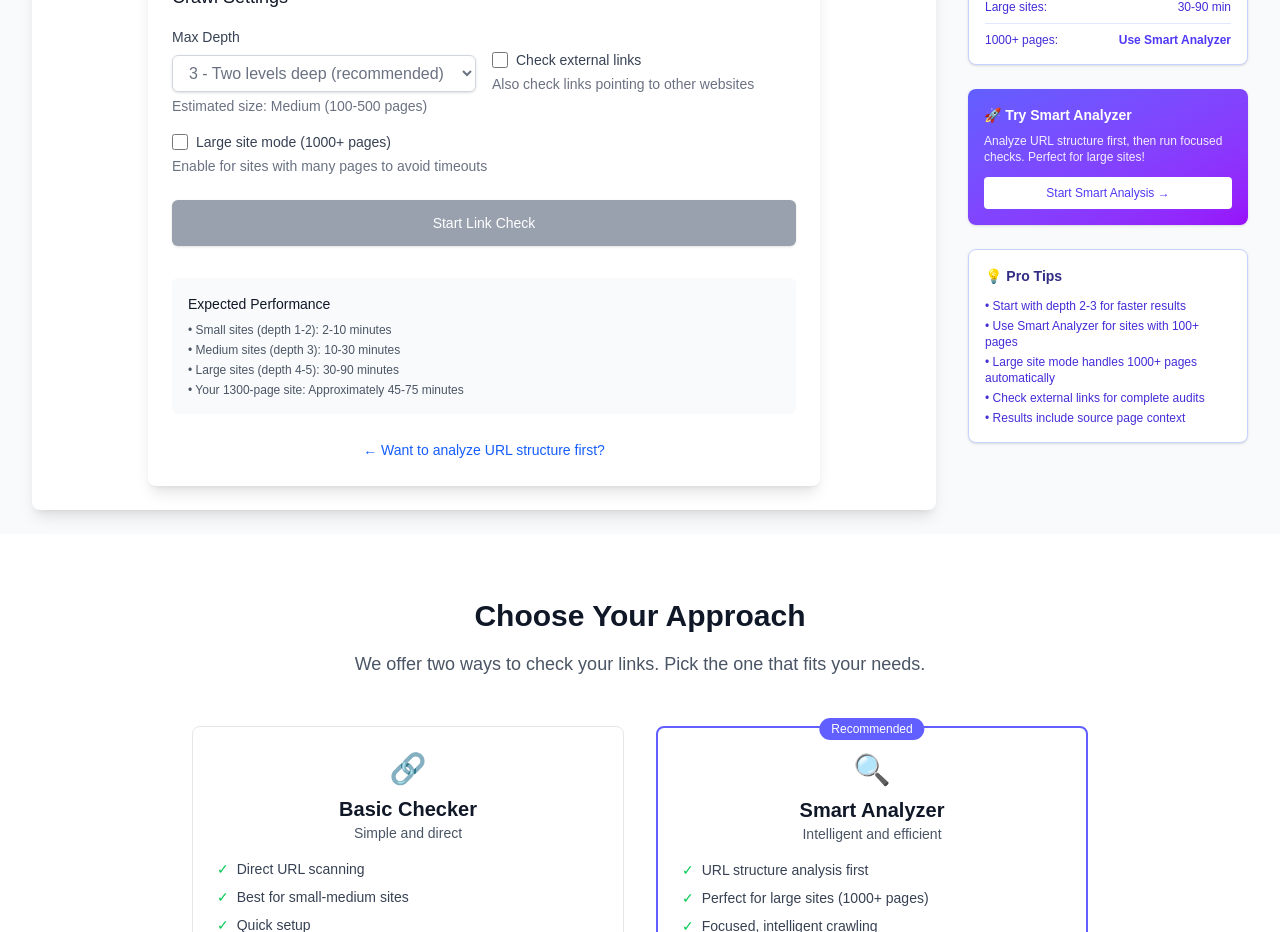
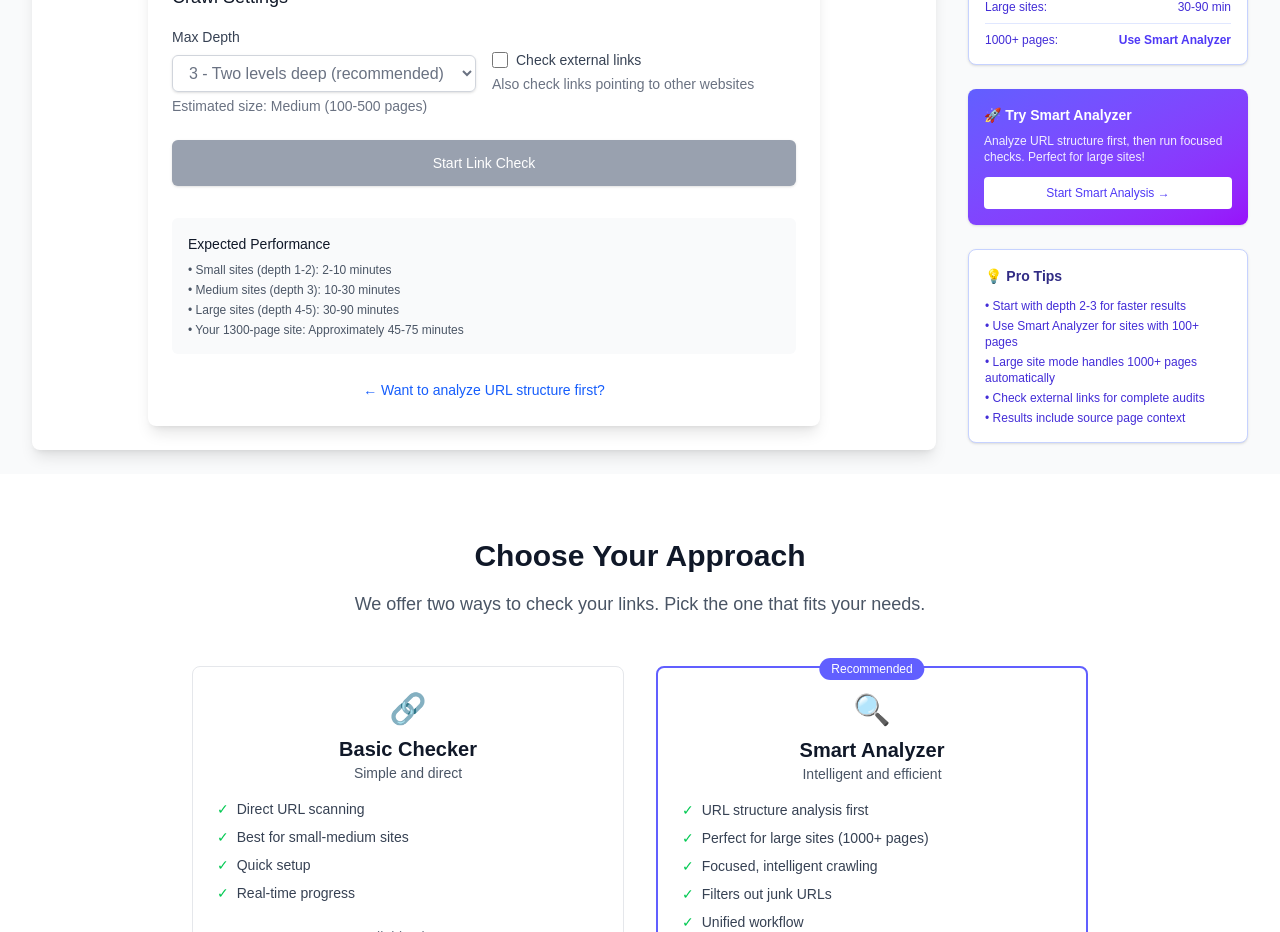
Before and after one commit to Abhishek-J-Sudo/broken-link-generator, a Next.js app: page / in a window 1280 px wide. Shown: the part 940-1872 px from the top of the page. Built offline with nearby package versions, Linux system fonts and the light colour scheme.

Commit message:
remove largecrawlmode checkbox and its functions from largecrawlform - no longer need as by default traditional crawl handles its

```diff
--- a/src/app/api/results/[jobId]/route.js
+++ b/src/app/api/results/[jobId]/route.js
@@ -221,7 +221,7 @@ export async function GET(request, { params }) {
 
     // Get working vs broken breakdown
     const workingCount = allLinks?.filter((link) => link.is_working === true).length || 0;
-    const brokenCount = allLinks?.filter((link) => link.is_working === false).length || 0;
+    const brokenCount = allLinks?.filter((link) => link.is_working !== true).length || 0;
 
     // Get error type summary from broken_links
     const errorTypeSummary = {};
--- a/src/app/components/LargeCrawlForm.js
+++ b/src/app/components/LargeCrawlForm.js
@@ -12,7 +12,6 @@ export default function LargeCrawlForm({
     url: '',
     maxDepth: 3,
     includeExternal: false,
-    useLargeMode: false,
     useAnalyzedData: false,
   });
   const [isLoading, setIsLoading] = useState(false);
@@ -28,7 +27,6 @@ export default function LargeCrawlForm({
         url: analyzedData.originalUrl || '',
         useAnalyzedData: true,
         maxDepth: analyzedData.focusType === 'content' ? 2 : 3,
-        useLargeMode: (analyzedData.discoveredUrls?.length || 0) > 200,
       }));
     }
   }, [isFromAnalyzer, analyzedData]);
@@ -51,9 +49,9 @@ export default function LargeCrawlForm({
 
   const shouldUseLargeMode = () => {
     if (formData.useAnalyzedData && analyzedData) {
-      return (analyzedData.discoveredUrls?.length || 0) > 200 || formData.useLargeMode;
+      return (analyzedData.discoveredUrls?.length || 0) > 200;
     }
-    return parseInt(formData.maxDepth) >= 4 || formData.useLargeMode;
+    return false; // Traditional crawl never uses large mode
   };
 
   const handleSubmit = async (e) => {
@@ -68,11 +66,7 @@ export default function LargeCrawlForm({
       const endpoint = shouldUseLargeMode() ? '/api/crawl/large' : '/api/crawl/start';
 
       setCurrentPhase(
-        formData.useAnalyzedData
-          ? 'Using analyzed data for smart crawling...'
-          : shouldUseLargeMode()
-          ? 'Discovering all links...'
-          : 'Starting crawl...'
+        formData.useAnalyzedData ? 'Using analyzed data for smart crawling...' : 'Starting crawl...'
       );
 
       const requestBody = {
@@ -279,55 +273,6 @@ export default function LargeCrawlForm({
                 </p>
               </div>
             </div>
-
-            <div className="mt-4">
-              <div className="flex items-center">
-                <input
-                  id="useLargeMode"
-                  name="useLargeMode"
-                  type="checkbox"
-                  checked={formData.useLargeMode || shouldUseLargeMode()}
-                  onChange={handleInputChange}
-                  disabled={shouldUseLargeMode()}
-                  className="h-4 w-4 text-blue-600 focus:ring-blue-500 border-gray-300 rounded"
-                />
-                <label htmlFor="useLargeMode" className="ml-2 block text-sm text-gray-700">
-                  Large site mode (1000+ pages)
-                </label>
-              </div>
-              <p className="mt-1 text-sm text-gray-500">
-                {shouldUseLargeMode()
-                  ? 'Automatically enabled - Uses optimized processing for large sites'
-                  : 'Enable for sites with many pages to avoid timeouts'}
-              </p>
-            </div>
-          </div>
-        )}
-
-        {shouldUseLargeMode() && !formData.useAnalyzedData && (
-          <div className="bg-blue-50 border border-blue-200 rounded-md p-4">
-            <div className="flex">
-              <div className="flex-shrink-0">
-                <svg className="h-5 w-5 text-blue-400" viewBox="0 0 20 20" fill="currentColor">
-                  <path
-                    fillRule="evenodd"
-                    d="M18 10a8 8 0 11-16 0 8 8 0 0116 0zm-7-4a1 1 0 11-2 0 1 1 0 012 0zM9 9a1 1 0 000 2v3a1 1 0 001 1h1a1 1 0 100-2v-3a1 1 0 00-1-1H9z"
-                    clipRule="evenodd"
-                  />
-                </svg>
-              </div>
-              <div className="ml-3">
-                <h3 className="text-sm font-medium text-blue-800">Large Site Mode</h3>
-                <div className="mt-2 text-sm text-blue-700">
-                  <p>This mode processes large sites in two phases:</p>
-                  <ul className="list-disc list-inside mt-1 space-y-1">
-                    <li>Phase 1: Discover all links quickly</li>
-                    <li>Phase 2: Check each link for broken status</li>
-                    <li>Can handle 1000+ pages without timeout issues</li>
-                  </ul>
-                </div>
-              </div>
-            </div>
           </div>
         )}
 
@@ -449,9 +394,7 @@ export default function LargeCrawlForm({
                 {currentPhase || 'Processing...'}
               </>
             ) : (
-              `Start ${
-                formData.useAnalyzedData ? 'Smart ' : shouldUseLargeMode() ? 'Large Site ' : ''
-              }Link Check`
+              `Start ${formData.useAnalyzedData ? 'Smart ' : ''}Link Check`
             )}
           </button>
         </div>
--- a/src/app/results/[jobId]/page.js
+++ b/src/app/results/[jobId]/page.js
@@ -1,6 +1,6 @@
 // src/app/results/[jobId]/page.js - Updated for HTTP status tracking
 'use client';
-
+import Link from 'next/link';
 import { useState, useEffect } from 'react';
 import { useParams, useRouter } from 'next/navigation';
 import ResultsTable from '@/app/components/ResultsTable';
@@ -401,6 +401,12 @@ export default function ResultsPage() {
             <div>
               <h1 className="text-2xl font-bold text-gray-900">Link Check Results</h1>
               <p className="text-gray-600 break-all">{job?.url}</p>
+              <div
+                onClick={() => router.push('/')}
+                className="block w-ful text-gray-500 p-2 cursor-pointer py-2 rounded-md hover:bg-indigo-200"
+              >
+                ⬅ Back to Home
+              </div>
             </div>
 
             {/* Status Badge & Export Actions */}
```
